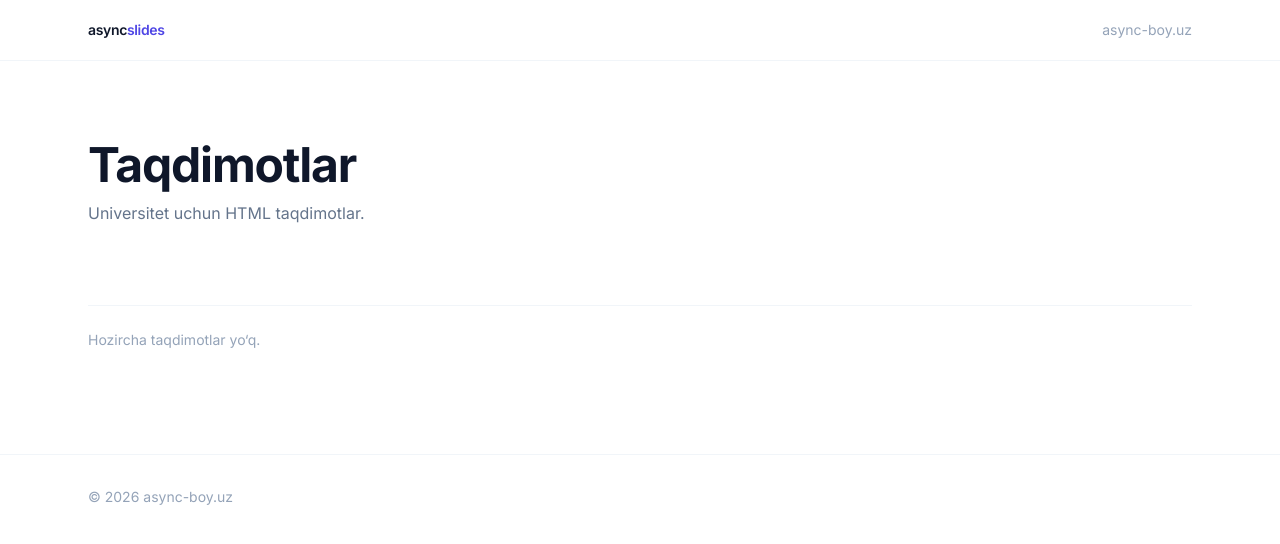
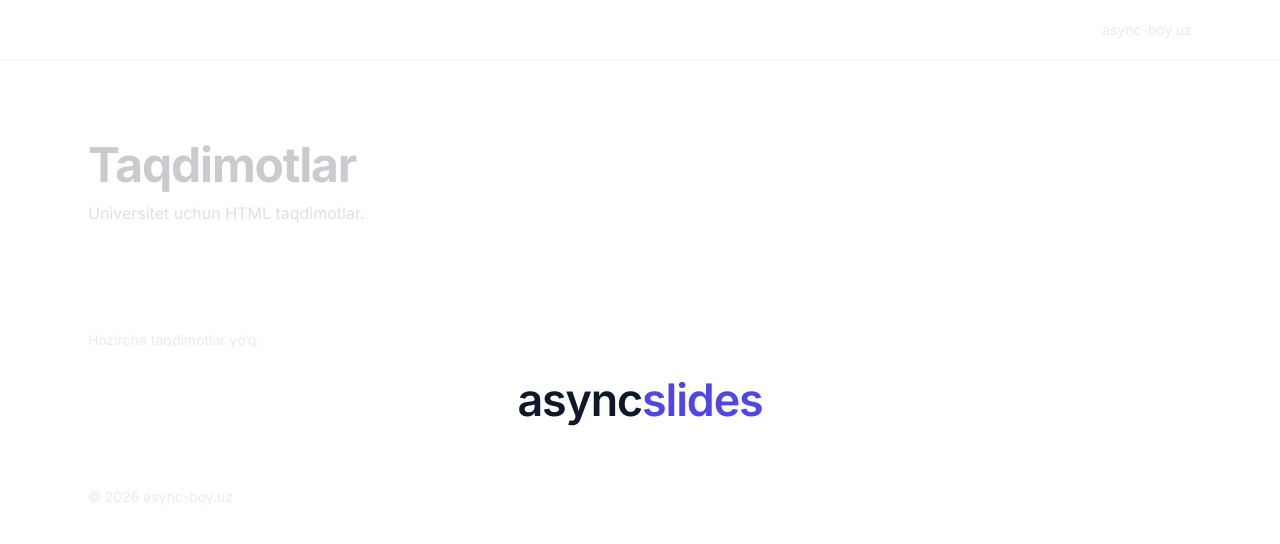
Before and after one commit to AsilbekAsync/async-slides, a plain HTML site: page index.html in a window 1280 px wide. Drawn offline with nearby package versions, Linux system fonts and the light colour scheme.

Commit message:
feat(index): logo intro — markazda katta, 5s dan so'ng navbarga joylashadi

```diff
--- a/index.html
+++ b/index.html
@@ -1,6 +1,7 @@
 <!DOCTYPE html>
 <html lang="uz">
 <head>
+  <script>document.documentElement.classList.add('has-intro');</script>
   <meta charset="UTF-8" />
   <meta name="viewport" content="width=device-width, initial-scale=1" />
   <title>Taqdimotlar</title>
@@ -28,7 +29,15 @@
     body { -webkit-font-smoothing: antialiased; text-rendering: optimizeLegibility; }
     .card { transition: transform .18s ease, box-shadow .18s ease, border-color .18s ease; }
     .card:hover { transform: translateY(-2px); }
+
+    /* Intro: logo markazda, keyin navbarga o'tadi */
+    main, footer { transition: opacity .6s ease; }
+    html.has-intro main,
+    html.has-intro footer { opacity: 0; }
+    #nav-link { transition: opacity .6s ease, color .15s ease; }
+    html.has-intro #nav-link { opacity: 0; }
   </style>
+  <noscript><style>#brand { visibility: visible !important; }</style></noscript>
 </head>
 
 <body class="min-h-screen bg-white font-sans text-slate-900 antialiased">
@@ -36,11 +45,11 @@
   <!-- Header -->
   <header class="border-b border-slate-100">
     <div class="mx-auto flex max-w-6xl items-center justify-between px-6 py-5">
-      <a href="./" class="flex items-center gap-2.5">
+      <a href="./" id="brand" class="flex items-center gap-2.5" style="visibility: hidden; will-change: transform;">
         <span class="text-sm font-semibold tracking-tight text-slate-900">async<span class="text-indigo-600">slides</span></span>
       </a>
-      <a href="https://async-boy.uz"
-         class="text-sm text-slate-400 transition-colors hover:text-slate-900">
+      <a href="https://async-boy.uz" id="nav-link"
+         class="text-sm text-slate-400 hover:text-slate-900">
         async-boy.uz
       </a>
     </div>
@@ -80,5 +89,45 @@
   <script src="presentations.js"></script>
   <script src="assets/app.js"></script>
   <script>document.getElementById('year').textContent = new Date().getFullYear();</script>
+
+  <script>
+    /* Intro animatsiyasi: logo markazda katta -> 5 soniyadan so'ng navbarga joylashadi. */
+    (function () {
+      var brand = document.getElementById('brand');
+      if (!brand) return;
+
+      var root = document.documentElement;
+      var reduce = window.matchMedia && window.matchMedia('(prefers-reduced-motion: reduce)').matches;
+
+      function reveal() { root.classList.remove('has-intro'); }
+
+      if (reduce) {
+        brand.style.transform = 'none';
+        brand.style.visibility = 'visible';
+        reveal();
+        return;
+      }
+
+      var rect = brand.getBoundingClientRect();
+      var dx = window.innerWidth / 2 - (rect.left + rect.width / 2);
+      var dy = window.innerHeight / 2 - (rect.top + rect.height / 2);
+      var scale = 3.2;
+
+      brand.style.transformOrigin = 'center center';
+      brand.style.transform = 'translate(' + dx + 'px,' + dy + 'px) scale(' + scale + ')';
+      brand.style.visibility = 'visible';
+
+      setTimeout(function () {
+        brand.style.transition = 'transform 900ms cubic-bezier(.22,.7,.24,1)';
+        requestAnimationFrame(function () { brand.style.transform = 'none'; });
+        reveal();
+        setTimeout(function () {
+          brand.style.transition = '';
+          brand.style.transformOrigin = '';
+          brand.style.willChange = '';
+        }, 950);
+      }, 5000);
+    })();
+  </script>
 </body>
 </html>
```
